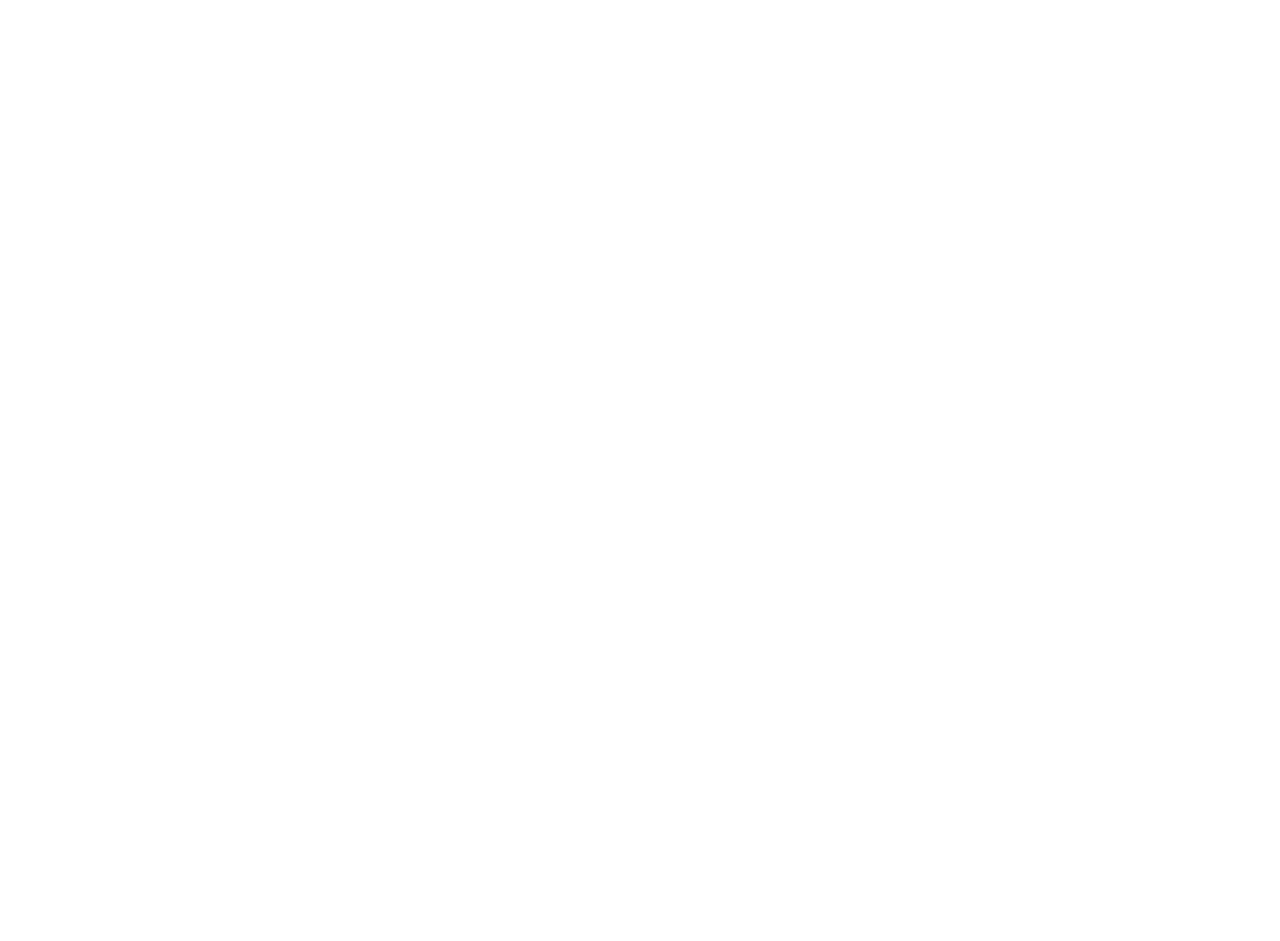
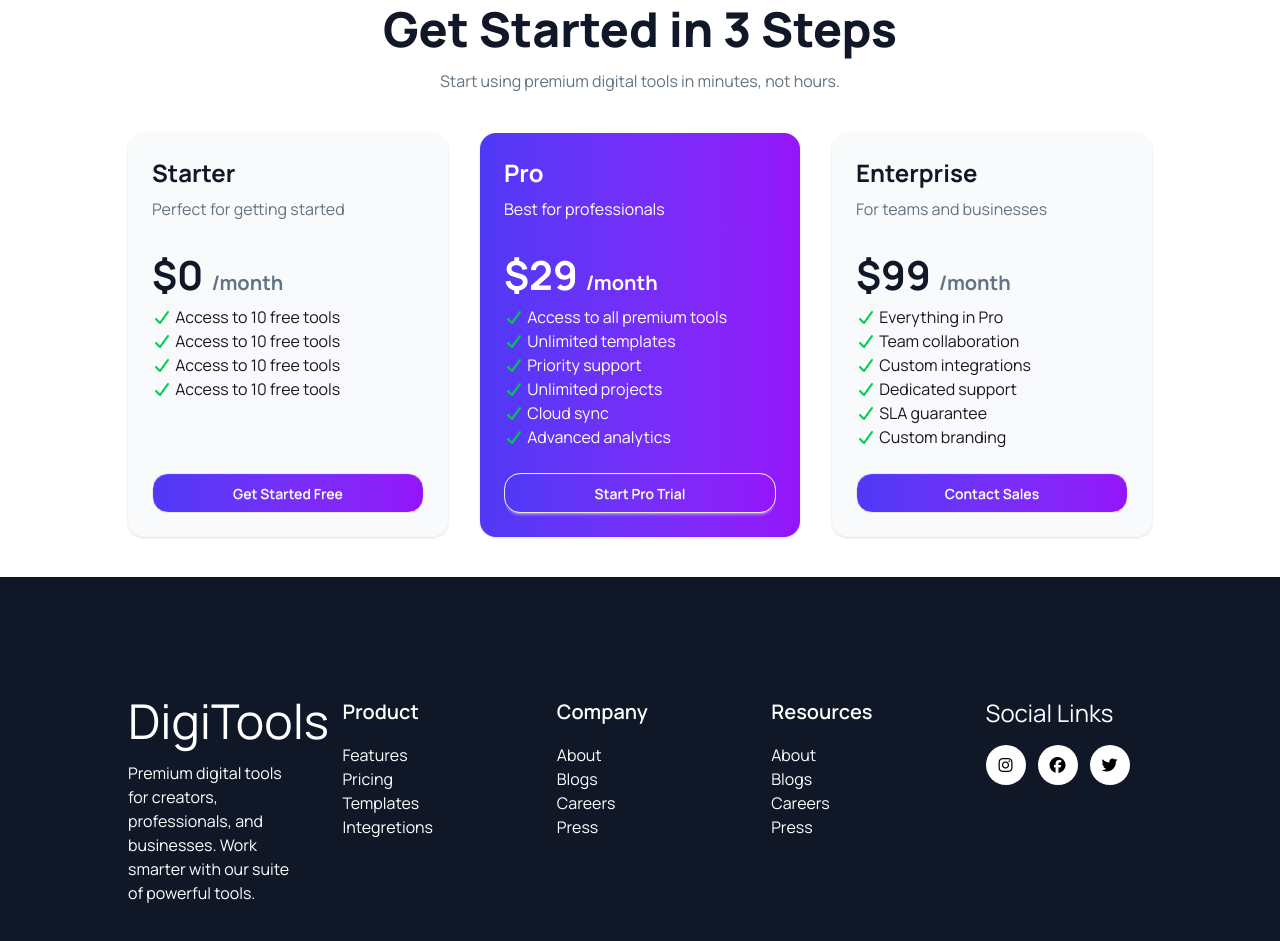
Before and after one commit to samalek9391/digitools-platform, a React (Vite) app: page / in a window 1280 px wide. Shown: the part 2820-3761 px from the top of the page. Before the commit the page ends 2825 px from the top, so only its background shows below. Built offline with nearby package versions, Linux system fonts and the light colour scheme.

Commit message:
add footer successfully

```diff
--- a/src/App.jsx
+++ b/src/App.jsx
@@ -8,6 +8,8 @@
 import ProductContainer from './assets/Components/Main/ProductContainer'
 import CartContainer from './assets/Components/Main/CartContainer'
 import ToolsDes from './assets/Components/Main/ToolsDes'
+import ThreeSteps from './assets/Components/Main/ThreeSteps'
+import Footer from './assets/Components/Banner/Footer/Footer'
 
 
 const getData = async () => {
@@ -38,6 +40,8 @@
             {activeTab === "Product" && <ProductContainer dataPromise={dataPromise} carts = {carts} setCarts = {setCarts}/>}
             {activeTab === "Cart" && <CartContainer carts = {carts} setCarts = {setCarts}/>}
         </Suspense>
+        <ThreeSteps/>
+        <Footer/>
 
 
 
--- /dev/null
+++ b/src/assets/Components/Banner/Footer/Footer.jsx
@@ -0,0 +1,66 @@
+import React from 'react';
+
+const Footer = () => {
+    return (
+        <div className='bg-[#101727] text-white'>
+            <div className='grid grid-cols-5 gap-12 w-[80%] mx-auto py-30'>
+                <div>
+                    <h2 className='text-5xl mb-4'>DigiTools</h2>
+                    <p>Premium digital tools for creators, <br /> professionals, and businesses. Work smarter  with our suite of powerful tools.</p>
+                </div>
+
+
+                <div>
+                    <h4 className='text-[20px] font-semibold mb-4'>Product</h4>
+                    <ul>
+                        <li className='text-[16px]'>Features</li>
+                        <li>Pricing</li>
+                        <li>Templates</li>
+                        <li>Integretions</li>
+                    </ul>
+                </div>
+
+
+                <div >
+                    <h4 className='text-[20px] font-semibold mb-4'>Company</h4>
+                    <ul>
+                        <li className='text-[16px]'>About</li>
+                        <li>Blogs</li>
+                        <li>Careers</li>
+                        <li>Press</li>
+                    </ul>
+                </div>
+
+
+                <div>
+                    <h4 className='text-[20px] font-semibold mb-4'>Resources</h4>
+                    <ul>
+                        <li className='text-[16px]'>About</li>
+                        <li>Blogs</li>
+                        <li>Careers</li>
+                        <li>Press</li>
+                    </ul>
+                </div>
+
+
+                <div>
+                    <h4 className='text-2xl mb-4'>Social Links</h4>
+                    <div className="flex gap-3">
+                        <div className="w-10 h-10 bg-white rounded-full flex items-center justify-center">
+                            <i className="text-black fa-brands fa-instagram"></i>
+                        </div>
+                        <div className="w-10 h-10 bg-white rounded-full flex items-center justify-center">
+                            <i className="text-black fa-brands fa-facebook"></i>
+                        </div>
+                        <div className="w-10 h-10 bg-white rounded-full flex items-center justify-center">
+                            <i className="text-black fa-brands fa-twitter"></i>
+                        </div>
+                    </div>
+                </div>
+            </div>
+
+        </div>
+    );
+};
+
+export default Footer;
--- /dev/null
+++ b/src/assets/Components/Main/ThreeSteps.jsx
@@ -0,0 +1,71 @@
+import React from 'react';
+
+const ThreeSteps = () => {
+    return (
+        <div className='w-[80%] mx-auto mb-10'>
+            <h2 className='text-[#101727] text-5xl font-extrabold text-center mb-4'>Get Started in 3 Steps</h2>
+            <p className='text-[#627382] text-center mb-10'>Start using premium digital tools in minutes, not hours.</p>
+
+
+            <div className='grid grid-cols-3 gap-8'>
+                <div className='bg-[#F9FAFC] border-[#F2F2F2] shadow p-6 rounded-2xl'>
+                    <h4 className='mb-2 text-[#101727] font-bold text-2xl'>Starter</h4>
+                    <p className='text-[#627382] mb-6'>Perfect for getting started</p>
+                    <h3 className='text-[#101727] text-[40px] font-bold' mb-6>$0 <span className='text-[#627382] text-[20px]'>/month</span> </h3>
+                    <ul className='mb-6'>
+                        <li> <span className='text-green-500'><i class="fa-solid fa-check"></i></span> Access to 10 free tools</li>
+                        <li> <span className='text-green-500'><i class="fa-solid fa-check"></i></span> Access to 10 free tools</li>
+                        <li> <span className='text-green-500'><i class="fa-solid fa-check"></i></span> Access to 10 free tools</li>
+                        <li> <span className='text-green-500'><i class="fa-solid fa-check"></i></span> Access to 10 free tools</li>
+                        <br />
+                        <br />
+
+                    </ul>
+                    <button className='btn rounded-2xl w-full bg-linear-to-r from-[#4F39F6] to-[#9514FA] text-white'>Get Started Free</button>
+                </div>
+
+
+                <div className='bg-[#F9FAFC] border-[#F2F2F2] shadow p-6 rounded-2xl bg-linear-to-r from-[#4F39F6] to-[#9514FA] text-white'>
+                    <h4 className='mb-2 text-white font-bold text-2xl'>Pro</h4>
+                    <p className='text-white mb-6'>Best for professionals</p>
+                    <h3 className='text-white text-[40px] font-bold' mb-6>$29 <span className='text-white text-[20px]'>/month</span> </h3>
+                    <ul className='mb-6'>
+                        <li> <span className='text-green-500'><i class="fa-solid fa-check"></i></span> Access to all premium tools</li>
+                        <li> <span className='text-green-500'><i class="fa-solid fa-check"></i></span> Unlimited templates</li>
+                        <li> <span className='text-green-500'><i class="fa-solid fa-check"></i></span> Priority support</li>
+                        <li> <span className='text-green-500'><i class="fa-solid fa-check"></i></span> Unlimited projects</li>
+                        <li> <span className='text-green-500'><i class="fa-solid fa-check"></i></span> Cloud sync</li>
+                        <li> <span className='text-green-500'><i class="fa-solid fa-check"></i></span> Advanced analytics</li>
+
+
+                    </ul>
+                    <button className='btn rounded-2xl w-full bg-linear-to-r from-[#4F39F6] to-[#9514FA] text-white'>Start Pro Trial</button>
+                </div>
+
+
+
+                <div className='bg-[#F9FAFC] border-[#F2F2F2] shadow p-6 rounded-2xl'>
+                    <h4 className='mb-2 text-[#101727] font-bold text-2xl'>Enterprise</h4>
+                    <p className='text-[#627382] mb-6'>For teams and businesses</p>
+                    <h3 className='text-[#101727] text-[40px] font-bold' mb-6>$99 <span className='text-[#627382] text-[20px]'>/month</span> </h3>
+                    <ul className='mb-6'>
+                        <li> <span className='text-green-500'><i class="fa-solid fa-check"></i></span> Everything in Pro</li>
+                        <li> <span className='text-green-500'><i class="fa-solid fa-check"></i></span> Team collaboration</li>
+                        <li> <span className='text-green-500'><i class="fa-solid fa-check"></i></span> Custom integrations</li>
+                        <li> <span className='text-green-500'><i class="fa-solid fa-check"></i></span> Dedicated support</li>
+                        <li> <span className='text-green-500'><i class="fa-solid fa-check"></i></span> SLA guarantee</li>
+                        <li> <span className='text-green-500'><i class="fa-solid fa-check"></i></span> Custom branding</li>
+
+                    </ul>
+                    <button className='btn rounded-2xl w-full bg-linear-to-r from-[#4F39F6] to-[#9514FA] text-white'>Contact Sales</button>
+                </div>
+            </div>
+
+
+
+
+        </div>
+    );
+};
+
+export default ThreeSteps;
```
